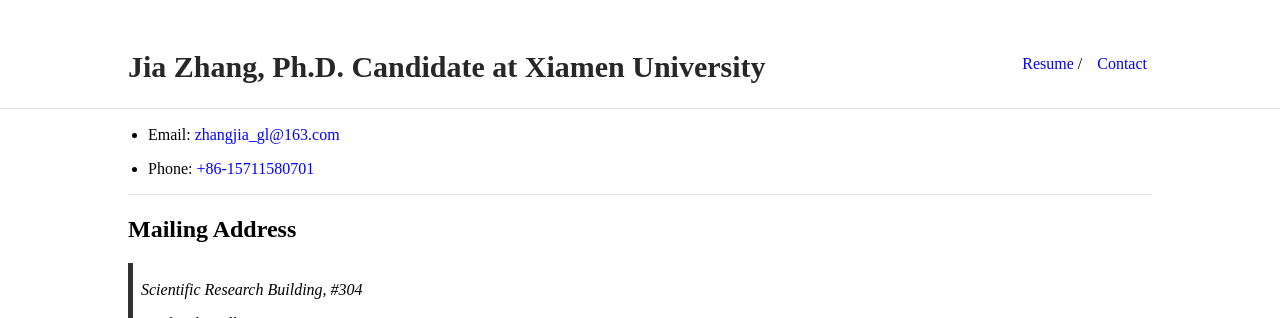
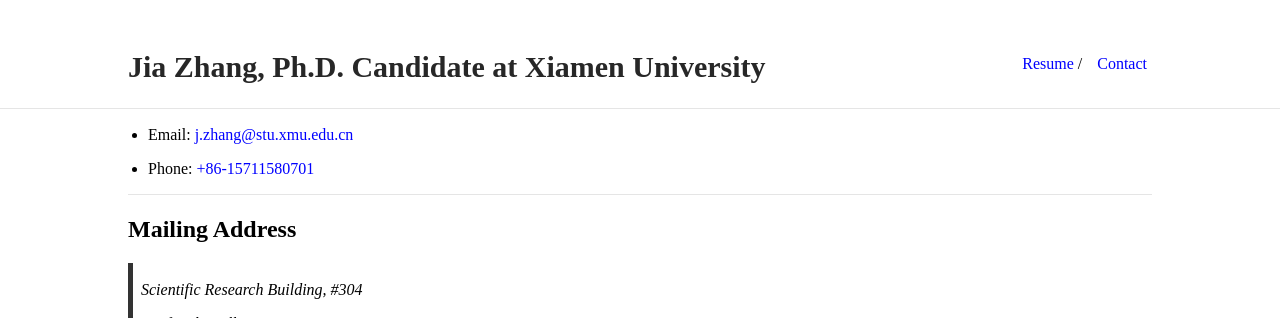
Before and after one commit to jiazhang-ml/jiazhang-ml.github.io, a Jekyll site: the page built from contact.md, in a window 1280 px wide. Shown: the top 318 px of the page. Built offline with Jekyll 4.4.1, drawn with Linux system fonts in a browser that asks for light colours.

Commit message:
Update contact.md

```diff
--- a/contact.md
+++ b/contact.md
@@ -3,7 +3,7 @@ layout: default
 is_contact: true
 ---
 
-* Email: [zhangjia_gl@163.com](mailto:zhangjia_gl@163.com)
+* Email: [j.zhang@stu.xmu.edu.cn](mailto:j.zhang@stu.xmu.edu.cn)
 
 * Phone: [+86-15711580701](tel:+86-15711580701)
 
```
